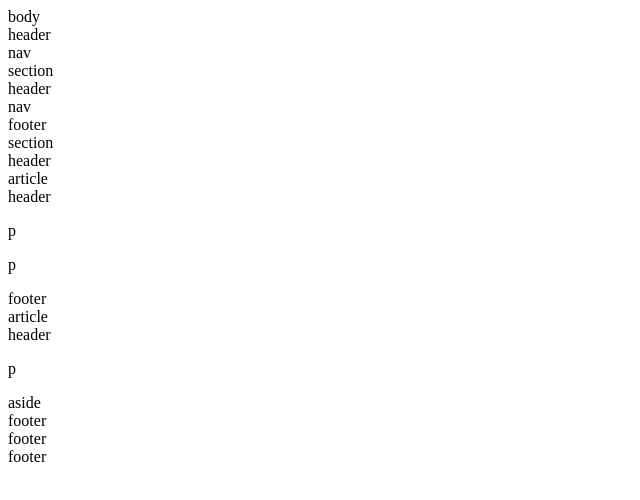
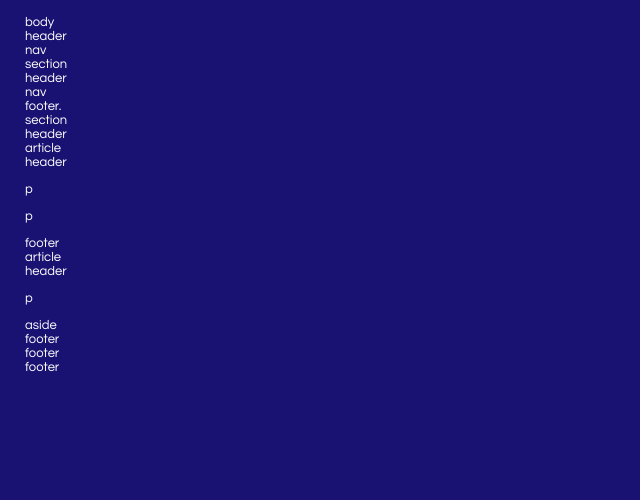
Before and after one commit to marladalid/batch2Repo, a plain HTML site: page src/HTML5/index.html in a window 1280 px wide. Shown: the whole page, without its empty margins (0-640 px from the left). Drawn offline with Linux system fonts and the light colour scheme.

```diff
--- a/src/HTML5/index.html
+++ b/src/HTML5/index.html
@@ -3,6 +3,7 @@
 <head>
     <meta charset="UTF-8">
     <title>Website</title>
+    <link rel="stylesheet" href="style.css" />
 </head>
 <body>body
     <header>header
@@ -16,7 +17,7 @@
             nav
             </nav>
             <footer>
-                footer
+                footer.
             </footer>
         </header>
     </section>
--- /dev/null
+++ b/src/HTML5/style.css
@@ -0,0 +1,8 @@
+body{
+    background-color: #191272;
+    color: white;
+    font-family: "Century Gothic";
+    font-size:13px;
+    padding:5px;
+    margin: 10px 20px 10px 20px;
+}
```
